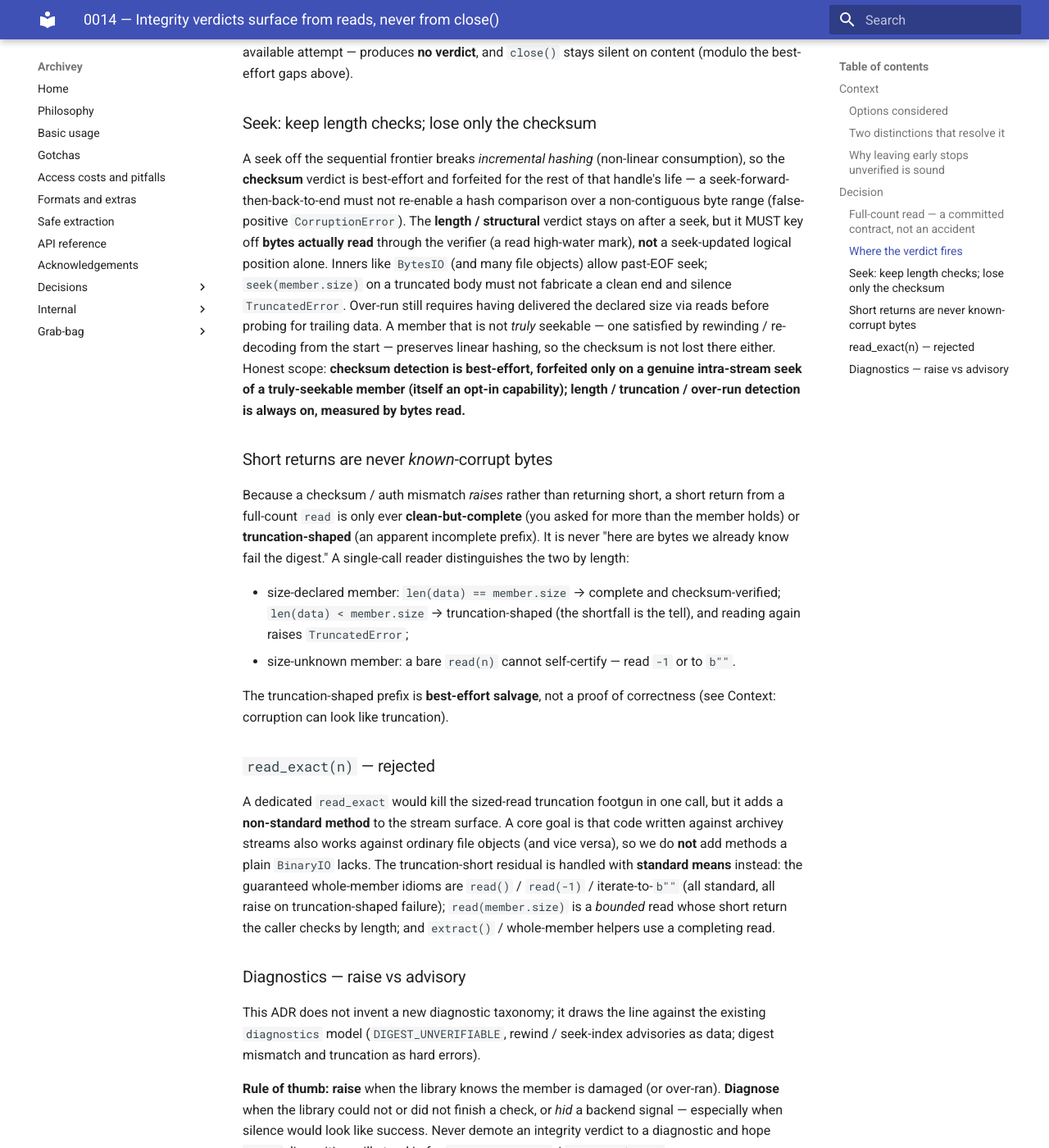
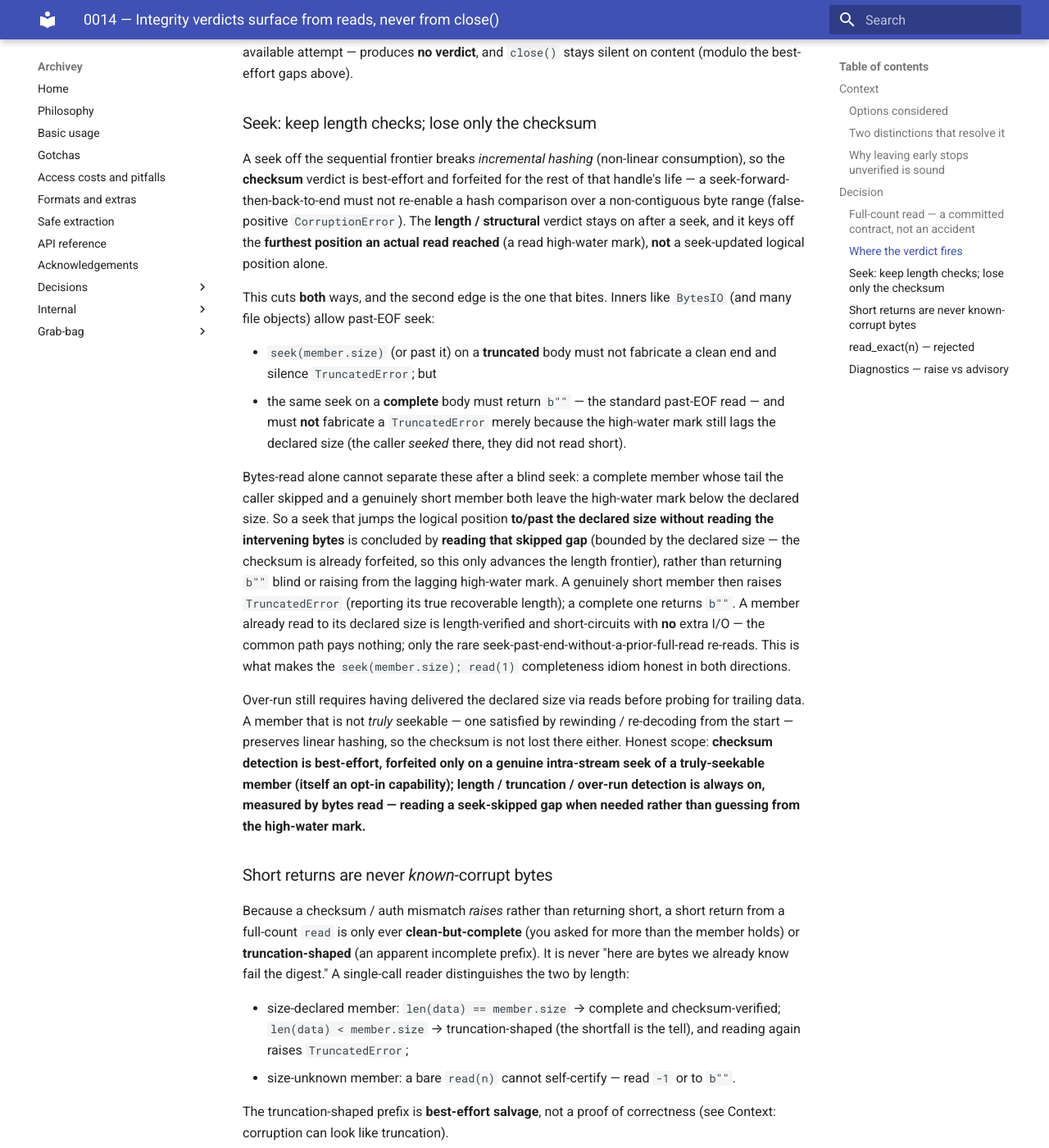
Before and after one commit to davitf/archivey-2, an MkDocs documentation site: the page built from docs/decisions/0014-integrity-verdicts-from-reads-not-close.md, in a window 1280 px wide and 1400 px high, scrolled down 4939 px. Shown: the whole window at 82% size. Built offline with MkDocs 1.6.1 and Material for MkDocs 9.7.7, drawn with Linux system fonts in a browser that asks for light colours; some of the changed text lies outside the part shown.

Commit message:
ADR 0014: specify seek-past-end on complete vs truncated members
The seek section covered only the truncated body (seek(size) must not silence
TruncatedError) and left the symmetric complete-body case implicit — the gap that
let the first implementation raise a false TruncatedError on a seek past the end
of an intact member.

Spell out that the length check cuts both ways: a seek to/past the declared size
must not fabricate truncation on a complete member (returns b"", the standard
past-EOF read) nor silence it on a short one. Because bytes-read alone cannot tell
the two apart after a blind seek, concluding reads the seek-skipped gap (bounded
by the declared size) to decide completeness; a member already read to its
declared size short-circuits with no extra I/O. This makes the
seek(member.size); read(1) completeness idiom honest in both directions.

Co-Authored-By: Claude Opus 4.8 <noreply@anthropic.com>
Claude-Session: https://claude.ai/code/session_016BMDoNJa5fWE3rTLuXnQ3W

```diff
--- a/docs/decisions/0014-integrity-verdicts-from-reads-not-close.md
+++ b/docs/decisions/0014-integrity-verdicts-from-reads-not-close.md
@@ -214,17 +214,40 @@ A seek off the sequential frontier breaks *incremental hashing* (non-linear
 consumption), so the **checksum** verdict is best-effort and forfeited for the rest of
 that handle's life — a seek-forward-then-back-to-end must not re-enable a hash
 comparison over a non-contiguous byte range (false-positive `CorruptionError`). The
-**length / structural** verdict stays on after a seek, but it MUST key off **bytes
-actually read** through the verifier (a read high-water mark), **not** a
-seek-updated logical position alone. Inners like `BytesIO` (and many file objects)
-allow past-EOF seek; `seek(member.size)` on a truncated body must not fabricate a
-clean end and silence `TruncatedError`. Over-run still requires having delivered the
-declared size via reads before probing for trailing data. A member that is not
-*truly* seekable — one satisfied by rewinding / re-decoding from the start —
-preserves linear hashing, so the checksum is not lost there either. Honest scope:
-**checksum detection is best-effort, forfeited only on a genuine intra-stream seek
-of a truly-seekable member (itself an opt-in capability); length / truncation /
-over-run detection is always on, measured by bytes read.**
+**length / structural** verdict stays on after a seek, and it keys off the **furthest
+position an actual read reached** (a read high-water mark), **not** a seek-updated
+logical position alone.
+
+This cuts **both** ways, and the second edge is the one that bites. Inners like
+`BytesIO` (and many file objects) allow past-EOF seek:
+
+- `seek(member.size)` (or past it) on a **truncated** body must not fabricate a clean
+  end and silence `TruncatedError`; but
+- the same seek on a **complete** body must return `b""` — the standard past-EOF read
+  — and must **not** fabricate a `TruncatedError` merely because the high-water mark
+  still lags the declared size (the caller *seeked* there, they did not read short).
+
+Bytes-read alone cannot separate these after a blind seek: a complete member whose
+tail the caller skipped and a genuinely short member both leave the high-water mark
+below the declared size. So a seek that jumps the logical position **to/past the
+declared size without reading the intervening bytes** is concluded by **reading that
+skipped gap** (bounded by the declared size — the checksum is already forfeited, so
+this only advances the length frontier), rather than returning `b""` blind or raising
+from the lagging high-water mark. A genuinely short member then raises
+`TruncatedError` (reporting its true recoverable length); a complete one returns
+`b""`. A member already read to its declared size is length-verified and
+short-circuits with **no** extra I/O — the common path pays nothing; only the rare
+seek-past-end-without-a-prior-full-read re-reads. This is what makes the
+`seek(member.size); read(1)` completeness idiom honest in both directions.
+
+Over-run still requires having delivered the declared size via reads before probing
+for trailing data. A member that is not *truly* seekable — one satisfied by rewinding
+/ re-decoding from the start — preserves linear hashing, so the checksum is not lost
+there either. Honest scope: **checksum detection is best-effort, forfeited only on a
+genuine intra-stream seek of a truly-seekable member (itself an opt-in capability);
+length / truncation / over-run detection is always on, measured by bytes read —
+reading a seek-skipped gap when needed rather than guessing from the high-water
+mark.**
 
 ### Short returns are never *known*-corrupt bytes
 
@@ -558,9 +581,12 @@ does neither.
   hash.
 - **Seek-state tracking.** Once a seek off the sequential frontier disables the
   checksum verdict, it stays disabled for that handle. Length / over-run / truncation
-  key off a **read high-water mark** (bytes actually delivered by `read`), not
-  seek-updated `tell` alone — so past-EOF `seek(declared_size)` cannot silence
-  truncation.
+  key off the **furthest position an actual read reached** (a read high-water mark),
+  not seek-updated `tell` alone. When a seek jumps to/past the declared size without
+  reading the gap, concluding reads that gap (bounded by the declared size) to decide
+  completeness — so past-EOF `seek(declared_size)` neither silences truncation on a
+  short member nor fabricates it on a complete one (`seek(size); read(1)` returns
+  `b""`). A member already read to its declared size short-circuits with no extra I/O.
 - **Full-count coalescing.** Bounded `read(n)` on the verifier/wrapper uses
   `streamtools.read_full_count` (stop on short) so deferred decompressor truncation
   stays on the next empty `read`. Do not use `read_exact` here. Opaque accelerator
```
